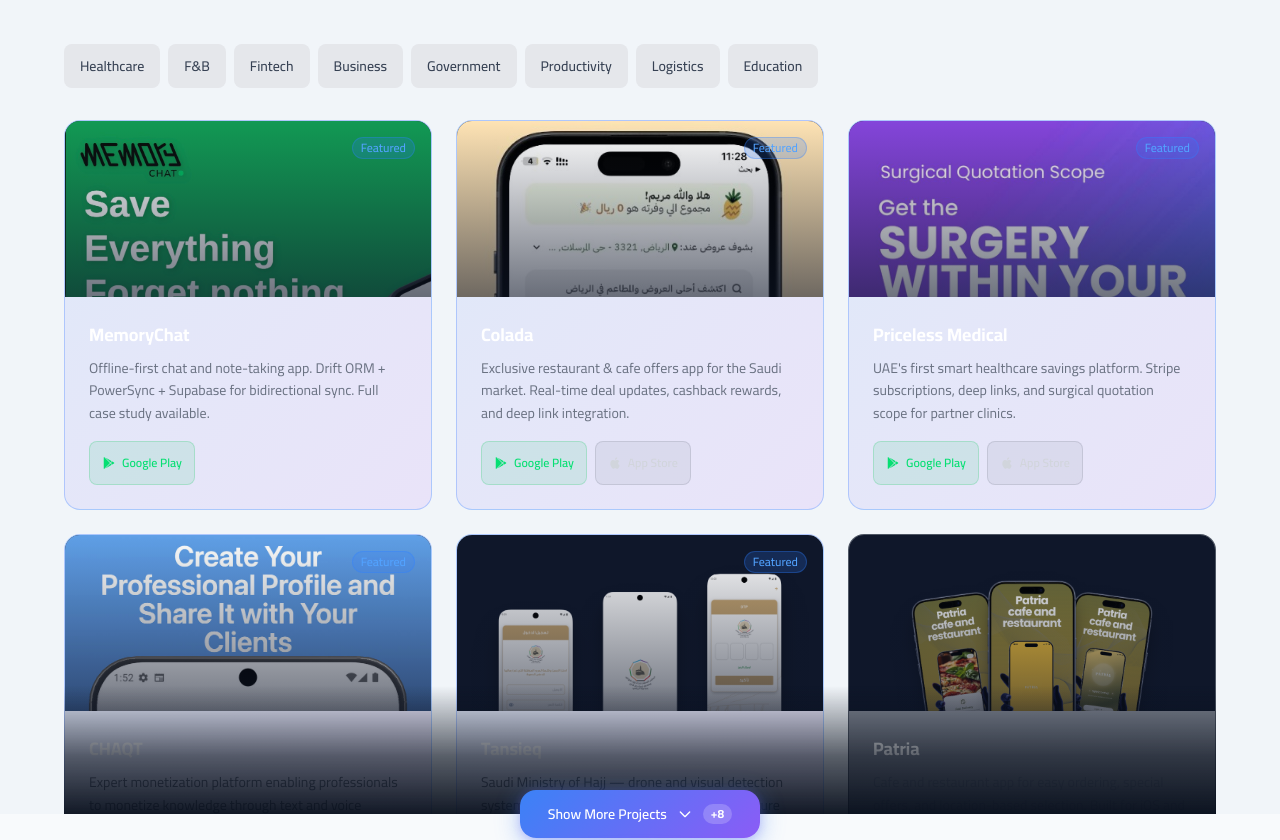
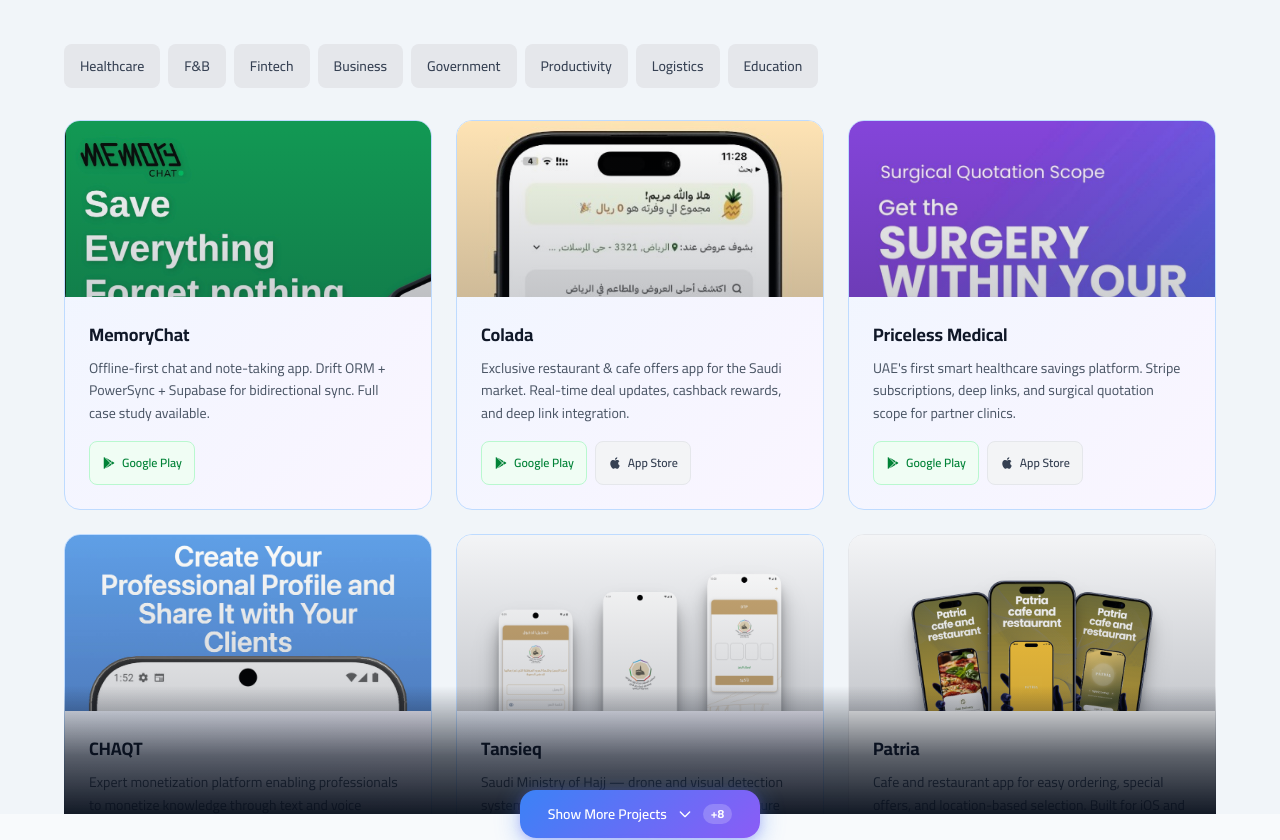
Before and after one commit to A7med3li011/Adel-PORTFOLIO, a Next.js app: page / in a window 1280 px wide. Shown: the part 4340-5180 px from the top of the page. Built offline with nearby package versions, Linux system fonts and the light colour scheme.

Commit message:
feat: enhance theming support in ArticlesSection, ContactSuggestions, ProjectsSection, and ContactSection components fix: update Footer component to simplify copyright notice

```diff
--- a/app/components/ContactSuggestions.tsx
+++ b/app/components/ContactSuggestions.tsx
@@ -1,6 +1,7 @@
 "use client";
 
 import { useState } from "react";
+import { useTheme } from "./ThemeProvider";
 
 interface ContactSuggestion {
   id: string;
@@ -64,6 +65,8 @@
 ];
 
 export default function ContactSuggestions() {
+  const { theme } = useTheme();
+  const isDark = theme === "dark";
   const [selectedSuggestion, setSelectedSuggestion] = useState<string | null>(null);
 
   const handleSuggestionClick = (suggestion: ContactSuggestion) => {
@@ -91,12 +94,18 @@
             onClick={() => handleSuggestionClick(suggestion)}
             className={`flex items-start gap-3 p-4 rounded-xl border transition-all duration-200 min-h-[88px] text-left hover:-translate-y-0.5 ${
               selectedSuggestion === suggestion.id
-                ? "bg-blue-500/10 border-blue-500/30"
-                : "bg-[#0f172a]/50 border-gray-800/50 hover:border-gray-700"
+                ? isDark
+                  ? "bg-blue-500/10 border-blue-500/30"
+                  : "bg-blue-50 border-blue-300"
+                : isDark
+                  ? "bg-[#0f172a]/50 border-gray-800/50 hover:border-gray-700"
+                  : "bg-white border-gray-200 hover:border-gray-300"
             }`}
             aria-label={`Contact for ${suggestion.label}`}
           >
-            <div className="w-10 h-10 rounded-lg flex items-center justify-center bg-blue-500/10 text-blue-400 shrink-0">
+            <div className={`w-10 h-10 rounded-lg flex items-center justify-center shrink-0 ${
+              isDark ? "bg-blue-500/10 text-blue-400" : "bg-blue-100 text-blue-600"
+            }`}>
               {suggestion.icon}
             </div>
             <div className="min-w-0">
--- a/app/components/ProjectsSection.tsx
+++ b/app/components/ProjectsSection.tsx
@@ -262,7 +262,9 @@
       {/* ── Lightbox ─────────────────────────────────────── */}
       {lightbox && active && (
         <div
-          className="fixed inset-0 z-50 flex items-center justify-center bg-black/95 backdrop-blur-md animate-fadeIn px-3 sm:px-4"
+          className={`fixed inset-0 z-50 flex items-center justify-center backdrop-blur-md animate-fadeIn px-3 sm:px-4 ${
+            isDark ? "bg-black/95" : "bg-black/80"
+          }`}
           onClick={close}
           role="dialog"
           aria-modal="true"
@@ -274,16 +276,24 @@
           >
             <div className="flex items-center justify-between mb-3 px-1 min-w-0">
               <div>
-                <h3 className="text-white font-bold text-lg leading-tight">
+                <h3 className={`font-bold text-lg leading-tight ${
+                  isDark ? "text-white" : "text-gray-900"
+                }`}>
                   {active.name}
                 </h3>
-                <p className="text-gray-500 text-sm">
+                <p className={`text-sm ${
+                  isDark ? "text-gray-400" : "text-gray-600"
+                }`}>
                   {lightbox.ii + 1} / {active.images.length}
                 </p>
               </div>
               <button
                 onClick={close}
-                className="w-9 h-9 rounded-full bg-gray-800 hover:bg-gray-700 text-gray-400 hover:text-white transition-all flex items-center justify-center min-h-[44px] min-w-[44px] focus:outline-none focus:ring-2 focus:ring-blue-400"
+                className={`w-9 h-9 rounded-full transition-all flex items-center justify-center min-h-[44px] min-w-[44px] focus:outline-none focus:ring-2 focus:ring-blue-400 ${
+                  isDark
+                    ? "bg-gray-800 hover:bg-gray-700 text-gray-400 hover:text-white"
+                    : "bg-gray-200 hover:bg-gray-300 text-gray-600 hover:text-gray-900"
+                }`}
                 aria-label="Close image gallery"
               >
                 <svg
@@ -303,7 +313,9 @@
               </button>
             </div>
 
-            <div className="relative w-full aspect-video rounded-xl overflow-hidden bg-[#0f172a]">
+            <div className={`relative w-full aspect-video rounded-xl overflow-hidden ${
+              isDark ? "bg-[#0f172a]" : "bg-gray-100"
+            }`}>
               <Image
                 key={lightbox.ii}
                 src={active.images[lightbox.ii]}
@@ -424,6 +436,7 @@
   imageLoadingStates,
   handleImageLoad,
   handleImageError,
+  isDark,
 }: {
   project: Project;
   pi: number;
@@ -441,22 +454,22 @@
     <div
       className={`group relative rounded-2xl overflow-hidden border transition-all duration-300 hover:-translate-y-1 hover:shadow-xl ${
         project.highlight
-          ? "bg-linear-to-br from-blue-500/10 to-purple-500/10 border-blue-500/30 hover:border-blue-400/50 hover:shadow-blue-500/10"
-          : "bg-[#0f172a]/50 border-gray-800/50 hover:border-gray-700 hover:shadow-black/20"
+          ? isDark
+            ? "bg-linear-to-br from-blue-500/10 to-purple-500/10 border-blue-500/30 hover:border-blue-400/50 hover:shadow-blue-500/10"
+            : "bg-linear-to-br from-blue-50 to-purple-50 border-blue-200 hover:border-blue-300 hover:shadow-blue-500/10"
+          : isDark
+            ? "bg-[#0f172a]/50 border-gray-800/50 hover:border-gray-700 hover:shadow-black/20"
+            : "bg-white border-gray-200 hover:border-gray-300 hover:shadow-gray-300/20"
       }`}
       style={{
         animation: `fadeInUp 0.5s ease both`,
         animationDelay: `${pi * 80}ms`,
       }}
     >
-      {project.highlight && (
-        <span className="absolute top-4 right-4 z-10 px-2 py-0.5 rounded-full bg-blue-500/20 text-blue-400 text-xs font-medium border border-blue-500/30">
-          Featured
-        </span>
-      )}
-
       <div
-        className="relative w-full h-44 overflow-hidden bg-[#0f172a] cursor-pointer"
+        className={`relative w-full h-44 overflow-hidden cursor-pointer ${
+          isDark ? "bg-[#0f172a]" : "bg-gray-100"
+        }`}
         onClick={onOpen}
         role="button"
         tabIndex={0}
@@ -479,7 +492,11 @@
           onLoad={() => handleImageLoad(project.images[0])}
           onError={() => handleImageError(project.images[0])}
         />
-        <div className="absolute inset-0 bg-linear-to-b from-transparent to-[#0f172a]/60" />
+        <div
+          className={`absolute inset-0 bg-linear-to-b from-transparent ${
+            isDark ? "to-[#0f172a]/60" : "to-gray-900/20"
+          }`}
+        />
         <div className="absolute inset-0 flex items-center justify-center opacity-0 group-hover:opacity-100 transition-opacity duration-300 bg-black/40">
           <div className="flex items-center gap-2 px-4 py-2 rounded-full bg-white/10 backdrop-blur-sm border border-white/20 text-white text-sm font-medium">
             <svg
@@ -502,8 +519,18 @@
       </div>
 
       <div className="p-6">
-        <h3 className="text-lg font-bold text-white mb-2">{project.name}</h3>
-        <p className="text-gray-500 text-sm leading-relaxed mb-4">
+        <h3
+          className={`text-lg font-bold mb-2 ${
+            isDark ? "text-white" : "text-gray-900"
+          }`}
+        >
+          {project.name}
+        </h3>
+        <p
+          className={`text-sm leading-relaxed mb-4 ${
+            isDark ? "text-gray-500" : "text-gray-600"
+          }`}
+        >
           {project.description}
         </p>
 
@@ -516,7 +543,11 @@
                 target="_blank"
                 rel="noopener noreferrer"
                 onClick={(e) => e.stopPropagation()}
-                className="inline-flex items-center gap-1.5 px-3 py-1.5 rounded-lg text-xs font-semibold bg-green-500/10 text-green-400 border border-green-500/20 hover:bg-green-500/20 hover:border-green-400/40 transition-all duration-200"
+                className={`inline-flex items-center gap-1.5 px-3 py-1.5 rounded-lg text-xs font-semibold border transition-all duration-200 ${
+                  isDark
+                    ? "bg-green-500/10 text-green-400 border-green-500/20 hover:bg-green-500/20 hover:border-green-400/40"
+                    : "bg-green-50 text-green-700 border-green-200 hover:bg-green-100 hover:border-green-300"
+                }`}
               >
                 <svg
                   className="w-3.5 h-3.5"
@@ -534,7 +565,11 @@
                 target="_blank"
                 rel="noopener noreferrer"
                 onClick={(e) => e.stopPropagation()}
-                className="inline-flex items-center gap-1.5 px-3 py-1.5 rounded-lg text-xs font-semibold bg-gray-500/10 text-gray-300 border border-gray-500/20 hover:bg-gray-500/20 hover:border-gray-400/40 transition-all duration-200"
+                className={`inline-flex items-center gap-1.5 px-3 py-1.5 rounded-lg text-xs font-semibold border transition-all duration-200 ${
+                  isDark
+                    ? "bg-gray-500/10 text-gray-300 border-gray-500/20 hover:bg-gray-500/20 hover:border-gray-400/40"
+                    : "bg-gray-100 text-gray-700 border-gray-200 hover:bg-gray-200 hover:border-gray-300"
+                }`}
               >
                 <svg
                   className="w-3.5 h-3.5"
--- a/app/components/sections/ContactSection.tsx
+++ b/app/components/sections/ContactSection.tsx
@@ -5,6 +5,7 @@
 import CopyButton from "../ui/CopyButton";
 import ScrollReveal from "../ui/ScrollReveal";
 import SectionTitle from "../ui/SectionTitle";
+import { useTheme } from "../ThemeProvider";
 
 type ContactMethod = {
   icon: ReactNode;
@@ -81,13 +82,19 @@
   },
 ];
 
-const colorClasses: Record<ContactMethod["color"], string> = {
-  blue: "bg-blue-500/10 text-blue-400",
-  emerald: "bg-emerald-500/10 text-emerald-400",
-  purple: "bg-purple-500/10 text-purple-400",
+const getColorClasses = (color: ContactMethod["color"], isDark: boolean) => {
+  const classes: Record<ContactMethod["color"], { dark: string; light: string }> = {
+    blue: { dark: "bg-blue-500/10 text-blue-400", light: "bg-blue-100 text-blue-600" },
+    emerald: { dark: "bg-emerald-500/10 text-emerald-400", light: "bg-emerald-100 text-emerald-600" },
+    purple: { dark: "bg-purple-500/10 text-purple-400", light: "bg-purple-100 text-purple-600" },
+  };
+  return isDark ? classes[color].dark : classes[color].light;
 };
 
 export default function ContactSection() {
+  const { theme } = useTheme();
+  const isDark = theme === "dark";
+
   return (
     <section
       id="contact"
@@ -101,11 +108,15 @@
 
         {/* Availability banner */}
         <ScrollReveal>
-          <div className="mb-8 rounded-2xl p-5 flex flex-col sm:flex-row items-center justify-center gap-4 sm:gap-8 bg-gradient-to-r from-emerald-500/10 to-blue-500/10 border border-emerald-500/20">
+          <div className={`mb-8 rounded-2xl p-5 flex flex-col sm:flex-row items-center justify-center gap-4 sm:gap-8 border ${
+            isDark
+              ? "bg-gradient-to-r from-emerald-500/10 to-blue-500/10 border-emerald-500/20"
+              : "bg-gradient-to-r from-emerald-50 to-blue-50 border-emerald-200"
+          }`}>
             <div className="flex items-center gap-2">
               <span className="relative flex w-2.5 h-2.5">
-                <span className="absolute inline-flex w-full h-full rounded-full bg-emerald-400 opacity-75 animate-ping" />
-                <span className="relative inline-flex w-2.5 h-2.5 rounded-full bg-emerald-400" />
+                <span className={`absolute inline-flex w-full h-full rounded-full ${isDark ? "bg-emerald-400" : "bg-emerald-500"} opacity-75 animate-ping`} />
+                <span className={`relative inline-flex w-2.5 h-2.5 rounded-full ${isDark ? "bg-emerald-400" : "bg-emerald-500"}`} />
               </span>
               <span
                 className="text-sm font-semibold"
@@ -114,10 +125,10 @@
                 Usually respond within 4 hours
               </span>
             </div>
-            <span className="h-4 w-px bg-slate-700/50 hidden sm:block" />
+            <span className={`h-4 w-px hidden sm:block ${isDark ? "bg-slate-700/50" : "bg-gray-300"}`} />
             <div className="flex items-center gap-2">
               <svg
-                className="w-4 h-4 text-blue-400"
+                className={`w-4 h-4 ${isDark ? "text-blue-400" : "text-blue-600"}`}
                 fill="none"
                 stroke="currentColor"
                 viewBox="0 0 24 24"
@@ -136,7 +147,7 @@
                 Egypt · GMT+2
               </span>
             </div>
-            <span className="h-4 w-px bg-slate-700/50 hidden sm:block" />
+            <span className={`h-4 w-px hidden sm:block ${isDark ? "bg-slate-700/50" : "bg-gray-300"}`} />
             <span className="text-xs" style={{ color: "var(--text-muted)" }}>
               Overlaps with EU, MENA &amp; US-East hours
             </span>
@@ -157,7 +168,9 @@
                   rel="noopener noreferrer"
                   className={`flex items-center gap-4 px-5 py-4 rounded-xl transition-all duration-300 hover:-translate-y-0.5 group ${
                     preferred
-                      ? "bg-blue-500/10 border border-blue-500/20 hover:border-blue-400/40"
+                      ? isDark
+                        ? "bg-blue-500/10 border border-blue-500/20 hover:border-blue-400/40"
+                        : "bg-blue-50 border border-blue-200 hover:border-blue-300"
                       : "hover:bg-white/[0.02]"
                   }`}
                   style={
@@ -169,7 +182,7 @@
                   }
                 >
                   <div
-                    className={`w-10 h-10 rounded-lg flex items-center justify-center shrink-0 transition-transform duration-300 group-hover:scale-110 ${colorClasses[color]}`}
+                    className={`w-10 h-10 rounded-lg flex items-center justify-center shrink-0 transition-transform duration-300 group-hover:scale-110 ${getColorClasses(color, isDark)}`}
                   >
                     {icon}
                   </div>
@@ -182,7 +195,9 @@
                         {label}
                       </p>
                       {preferred && (
-                        <span className="px-1.5 py-0.5 rounded text-[10px] font-semibold bg-blue-500/20 text-blue-400">
+                        <span className={`px-1.5 py-0.5 rounded text-[10px] font-semibold ${
+                          isDark ? "bg-blue-500/20 text-blue-400" : "bg-blue-100 text-blue-700"
+                        }`}>
                           Preferred
                         </span>
                       )}
--- a/app/components/sections/Footer.tsx
+++ b/app/components/sections/Footer.tsx
@@ -10,8 +10,7 @@
       }}
     >
       <p className="text-sm" style={{ color: "var(--text-muted)" }}>
-        &copy; {new Date().getFullYear()} Adel Mostafa · Currently shipping
-        Colada &amp; writing about offline sync patterns.
+        &copy; Adel Mostafa
       </p>
     </footer>
   );
```
Also changed, not shown: app/components/ArticlesSection.tsx (+19 -5 lines).
